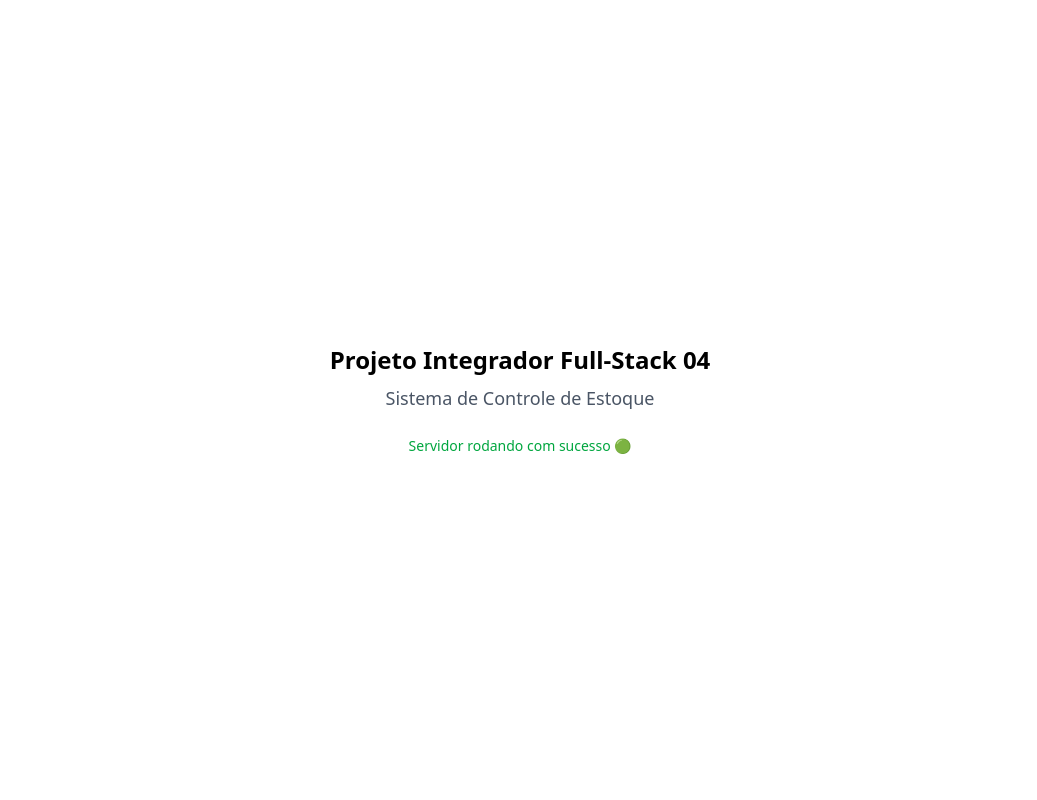
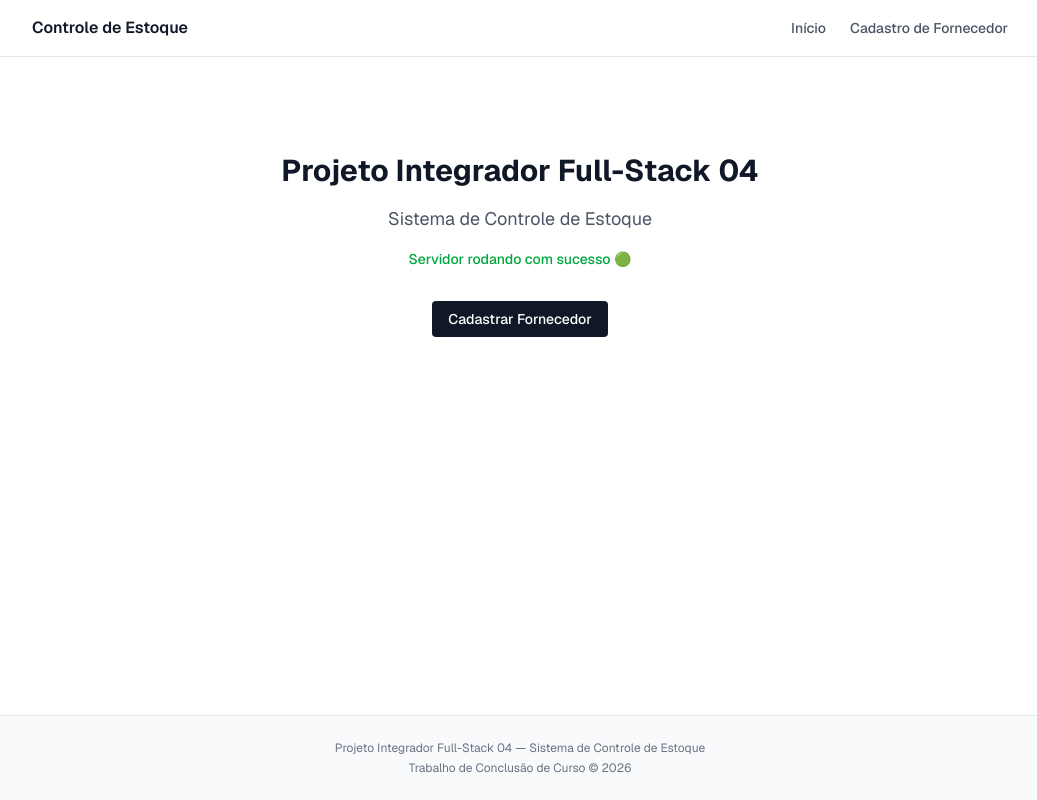
Before and after one commit to giovannicbarros/Projeto-Integrador_Full-Stack_04, a Next.js app: page / in a window 1280 px wide. Shown: the whole page, without its empty margins (120-1157 px from the left). Built offline with nearby package versions, Linux system fonts and the light colour scheme.

Commit message:
Adicionado Navbar e Footer, e atualizado o layout raiz e as páginas.

```diff
--- a/src/app/fornecedores/novo/page.tsx
+++ b/src/app/fornecedores/novo/page.tsx
@@ -1,18 +1,10 @@
-import { ArrowLeft } from 'lucide-react';
-import Link from 'next/link';
-
 import { FornecedorForm } from '@/components/fornecedor-form';
 
 export default function NovoFornecedorPage() {
   return (
-    <main className="mx-auto max-w-2xl px-4 py-8">
-      <header className="mb-6 flex items-center justify-between">
-        <h1 className="text-2xl font-bold">Cadastro de Fornecedor</h1>
-        <Link href="/" className="rounded p-2 hover:bg-gray-100" aria-label="Voltar">
-          <ArrowLeft className="h-5 w-5" />
-        </Link>
-      </header>
+    <div className="mx-auto max-w-2xl px-4 py-8 sm:py-12">
+      <h1 className="mb-6 text-2xl font-bold">Cadastro de Fornecedor</h1>
       <FornecedorForm />
-    </main>
+    </div>
   );
 }
--- a/src/app/layout.tsx
+++ b/src/app/layout.tsx
@@ -1,6 +1,13 @@
 import type { Metadata } from "next";
+import { Geist } from "next/font/google";
 import { Toaster } from "sonner";
+
+import { Footer } from "@/components/footer";
+import { Navbar } from "@/components/navbar";
+
 import "./globals.css";
+
+const geist = Geist({ subsets: ["latin"] });
 
 export const metadata: Metadata = {
   title: "Projeto Integrador Full-Stack 04",
@@ -13,9 +20,13 @@ export default function RootLayout({
   children: React.ReactNode;
 }>) {
   return (
-    <html lang="pt-BR">
-      <body>
-        {children}
+    <html lang="pt-BR" className={geist.className} suppressHydrationWarning>
+      <body className="flex min-h-screen flex-col bg-white text-gray-900 antialiased">
+        <header className="border-b border-gray-200">
+          <Navbar />
+        </header>
+        <main className="flex-1">{children}</main>
+        <Footer />
         <Toaster richColors position="top-right" />
       </body>
     </html>
--- a/src/app/page.tsx
+++ b/src/app/page.tsx
@@ -1,11 +1,19 @@
+import Link from "next/link";
+
 export default function Home() {
   return (
-    <main className="flex min-h-screen flex-col items-center justify-center gap-2 text-center">
-      <h1 className="text-2xl font-bold">Projeto Integrador Full-Stack 04</h1>
+    <div className="mx-auto flex max-w-2xl flex-col items-center gap-4 px-4 py-16 text-center sm:py-24">
+      <h1 className="text-2xl font-bold sm:text-3xl">Projeto Integrador Full-Stack 04</h1>
       <p className="text-lg text-gray-600">Sistema de Controle de Estoque</p>
-      <p className="mt-4 text-sm font-medium text-green-600">
+      <p className="text-sm font-medium text-green-600">
         Servidor rodando com sucesso 🟢
       </p>
-    </main>
+      <Link
+        href="/fornecedores/novo"
+        className="mt-4 rounded bg-gray-900 px-4 py-2 text-sm font-medium text-white transition-colors hover:bg-gray-800"
+      >
+        Cadastrar Fornecedor
+      </Link>
+    </div>
   );
 }
--- /dev/null
+++ b/src/components/footer.tsx
@@ -0,0 +1,10 @@
+export function Footer() {
+  return (
+    <footer className="border-t border-gray-200 bg-gray-50">
+      <div className="mx-auto max-w-5xl px-4 py-6 text-center text-xs text-gray-500 sm:px-6">
+        <p>Projeto Integrador Full-Stack 04 — Sistema de Controle de Estoque</p>
+        <p className="mt-1">Trabalho de Conclusão de Curso &copy; {new Date().getFullYear()}</p>
+      </div>
+    </footer>
+  );
+}
--- /dev/null
+++ b/src/components/navbar.tsx
@@ -0,0 +1,19 @@
+import Link from "next/link";
+
+export function Navbar() {
+  return (
+    <nav className="mx-auto flex max-w-5xl items-center justify-between px-4 py-4 sm:px-6">
+      <Link href="/" className="text-base font-semibold text-gray-900">
+        Controle de Estoque
+      </Link>
+      <div className="flex items-center gap-4 text-sm font-medium text-gray-600 sm:gap-6">
+        <Link href="/" className="transition-colors hover:text-gray-900">
+          Início
+        </Link>
+        <Link href="/fornecedores/novo" className="transition-colors hover:text-gray-900">
+          Cadastro de Fornecedor
+        </Link>
+      </div>
+    </nav>
+  );
+}
```
